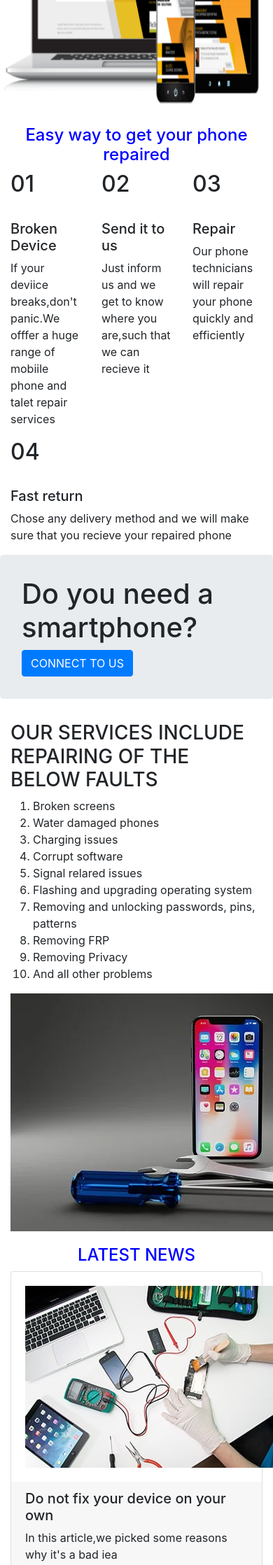
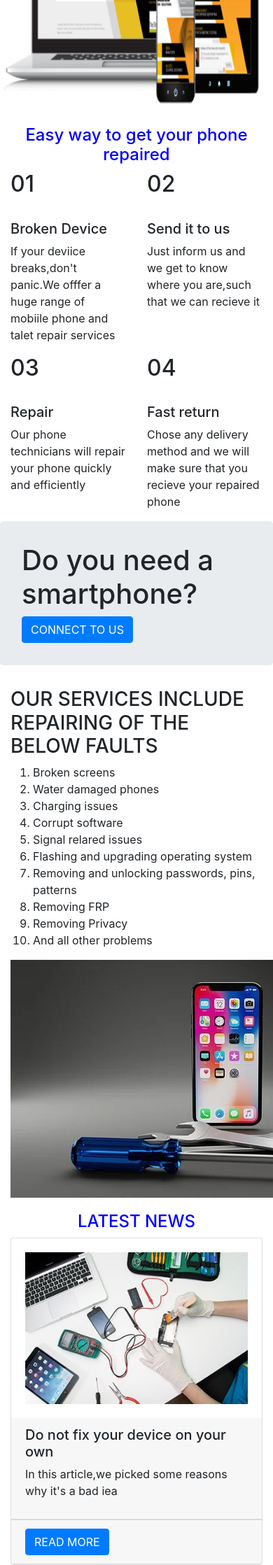
Before and after one commit to SsenkingaAmon/amontech, a PHP site: page /phone.html in a window 390 px wide. Shown: the part 513-2750 px from the top of the page at 70% size. Run offline with PHP 8.4, Linux system fonts and the light colour scheme.

Commit message:
made all pages responsive

```diff
--- a/graphics.html
+++ b/graphics.html
@@ -173,7 +173,7 @@
 
         <div class="row">
             <div class="col">
-                <p>All rights reserved &COPY; 2021 AMONTECH SOLUTIONS</p>
+                <p>All rights reserved &COPY; 2022 AMONTECH SOLUTIONS</p>
             </div>
             <div class="col">
                 <P>HOME | ABOUT | SERVICES | BLOG | CONTACT</P>
--- a/phone.html
+++ b/phone.html
@@ -121,7 +121,7 @@
 
     <div class="container">
         <h4 style="text-align: center;color: blue;">Easy way to get your phone repaired</h4>
-        <div class=" row phoneRep">
+        <div class=" row row-cols-2 row-cols-sm-2 row-cols-md-4">
             <div class="col">
                 <h2>01</h2> <br>
                 <h5>Broken Device</h5>
@@ -162,7 +162,7 @@
 
     <!--OUr services-->
     <div class="container">
-        <div class="row">
+        <div class="row row-cols-1 row-cols-sm-1 row-cols-md-2">
             <div class="col">
                 <h3>OUR SERVICES INCLUDE REPAIRING OF THE BELOW FAULTS</h3>
                 <ol>
@@ -179,18 +179,18 @@
                 </ol>
             </div>
             <div class="col">
-                <img src="images/iphone-3566282__340.webp" alt="">
+                <img src="images/iphone-3566282__340.webp" alt="" class="img-fuid">
             </div>
         </div>
     </div>
     <!--LATEST NEWS-->
-    <div class="container-fluid" style="padding-top: 20px;">
+    <div class="container" style="padding-top: 20px;">
         <h4 style="text-align: center;color: blue;">LATEST NEWS</h4>
-        <div class="row">
+        <div class="row row-cols-1 row-cols-sm-2 row-cols-md-3">
             <div class="col">
                 <div class="card">
                     <div class="card-body">
-                        <img src="images/mt-1065-home-img03.jpg" alt="">
+                        <img src="images/mt-1065-home-img03.jpg" alt="" class="img-fluid">
                     </div>
                     <div class="card-header">
                         <h5>Do not fix your device on your own</h5>
@@ -204,7 +204,7 @@
             <div class="col">
                 <div class="card">
                     <div class="card-body">
-                        <img src="images/mt-1065-home-img04 (1).jpg" alt="">
+                        <img src="images/mt-1065-home-img04 (1).jpg" alt="" class="img-fluid">
                     </div>
                     <div class="card-header">
                         <h5>Do not fix your device on your own</h5>
@@ -218,7 +218,7 @@
             <div class="col">
                 <div class="card">
                     <div class="card-body">
-                        <img src="images/mt-1065-home-img04.jpg" alt="">
+                        <img src="images/Cell-Phone-Repair.jpg" alt="image" class="img-fluid">
                     </div>
                     <div class="card-header">
                         <h5>Do not fix your device on your own</h5>
@@ -278,7 +278,7 @@
 
         <div class="row">
             <div class="col">
-                <p>All rights reserved &COPY; 2021 AMONTECH SOLUTIONS</p>
+                <p>All rights reserved &COPY; 2022 AMONTECH SOLUTIONS</p>
             </div>
             <div class="col">
                 <P>HOME | ABOUT | SERVICES | BLOG | CONTACT</P>
--- a/style.css
+++ b/style.css
@@ -15,6 +15,10 @@ body {
 }
 ul {
   list-style: none;
+}
+a{
+  text-decoration: none;
+  color: white;
 }
 .footer {
   background-color: rgb(56, 56, 68);
```
Also changed, not shown: contact.html (+7 -7 lines), index.html (+6 -6 lines), web.html (+12 -11 lines), images/AmonTech Solutionlog-01.png (added).
